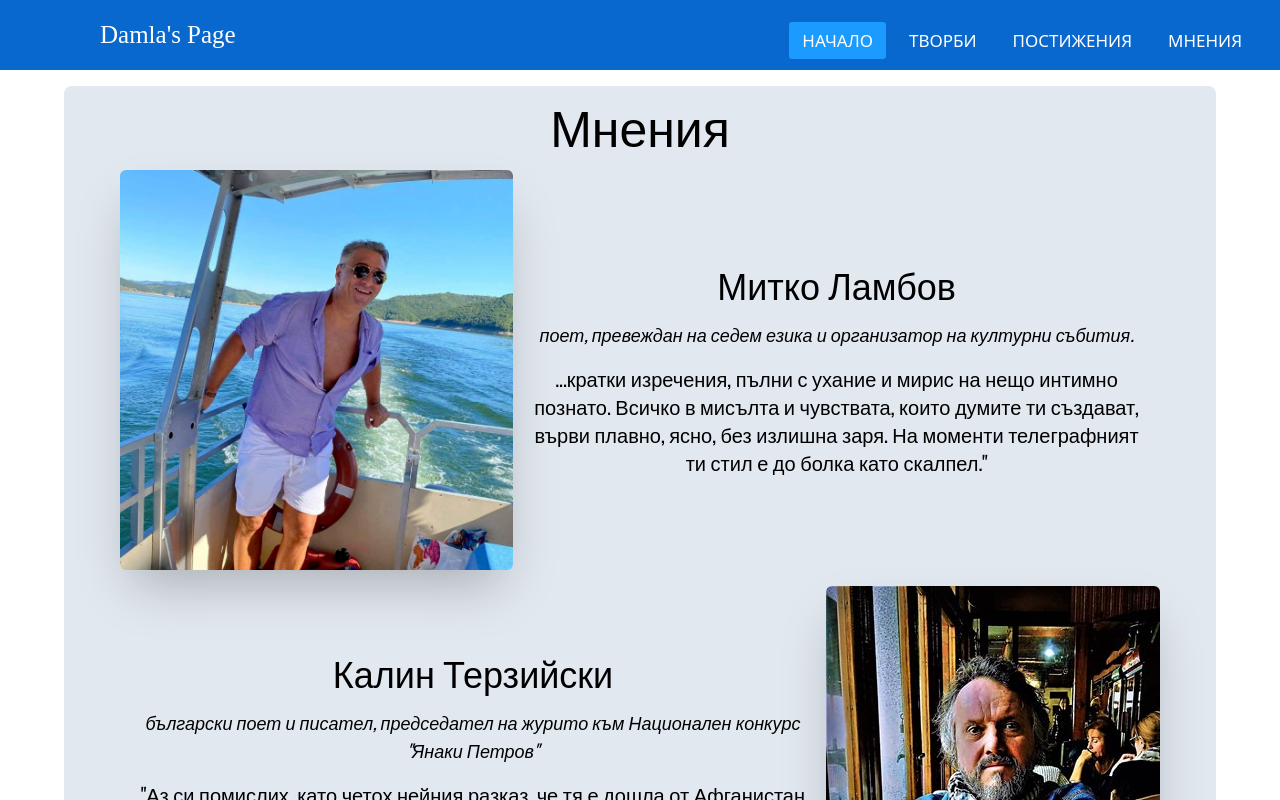
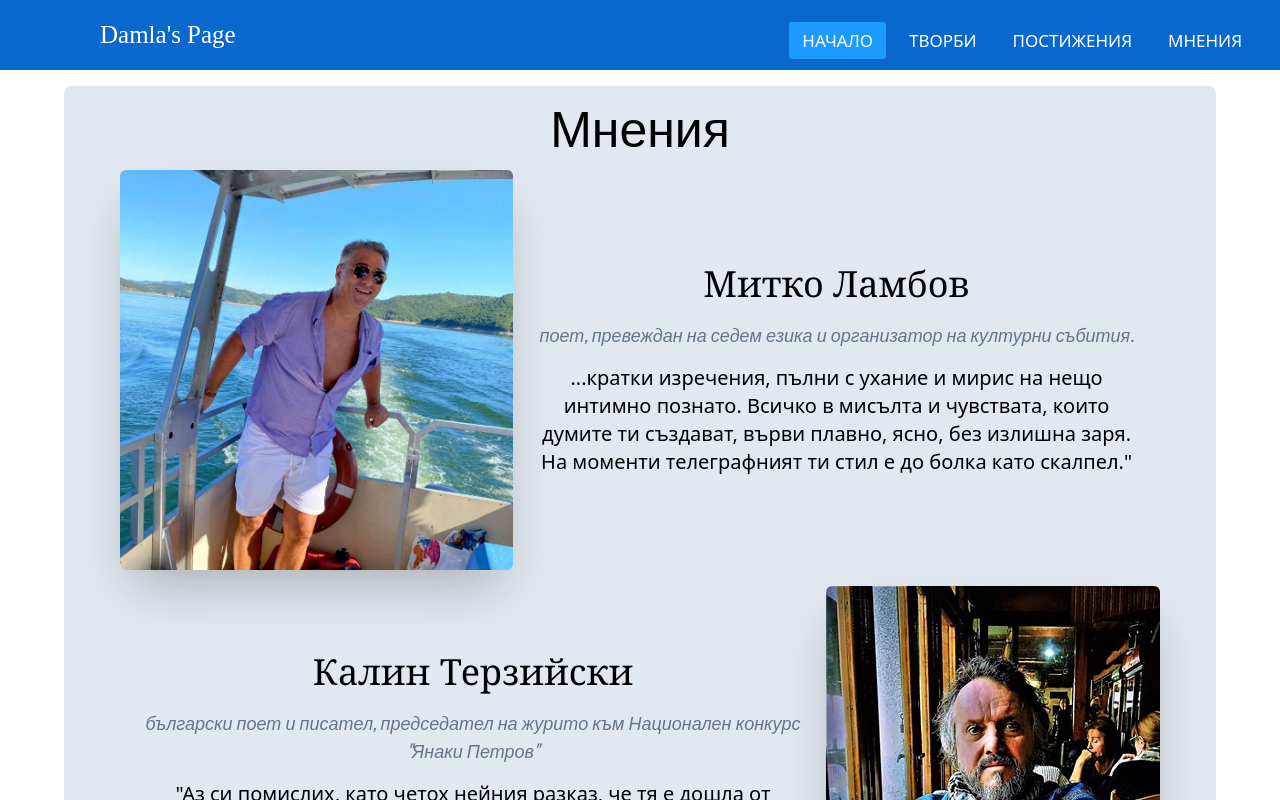
Before and after one commit to sldimitrov/DamlaPage, a React (Create React App) app: page /opinions in a window 1280 px wide. Shown: the top 800 px of the page. Built offline with nearby package versions, Linux system fonts and the light colour scheme; a web font is replaced by a local one.

Commit message:
add fonts, details and other changes in the tailwind css

```diff
--- a/src/components/Opinions/View/View.jsx
+++ b/src/components/Opinions/View/View.jsx
@@ -18,11 +18,13 @@ export default function View({ photo, name, info, opinion, index }) {
       )}
 
       <section className="flex flex-col justify-center m-3">
-        <h2 className="text-black text-center text-3xl md:text-4xl">{name}</h2>
-        <h3 className="text-black text-center text-base md:text-lg mt-3 text-slate-300 italic">
+        <h2 className="text-black font-serif text- text-center text-3xl md:text-4xl">
+          {name}
+        </h2>
+        <h3 className=" text-center font-normal text-base md:text-lg mt-3 text-slate-500 italic">
           {info}
         </h3>
-        <p className="text-black text-base md:text-xl text-center mt-3">
+        <p className="text-black font-sans text-base md:text-xl text-center mt-3">
           {opinion}
         </p>
       </section>
```
